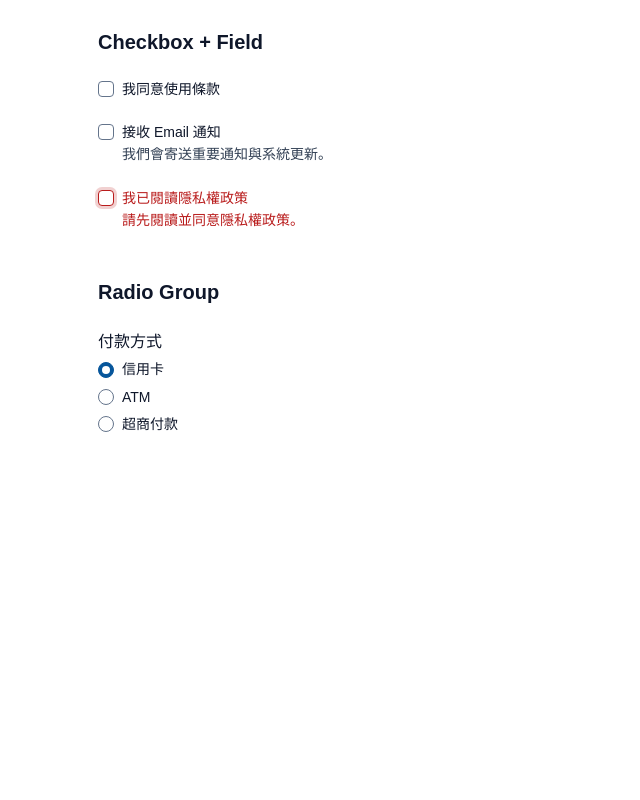
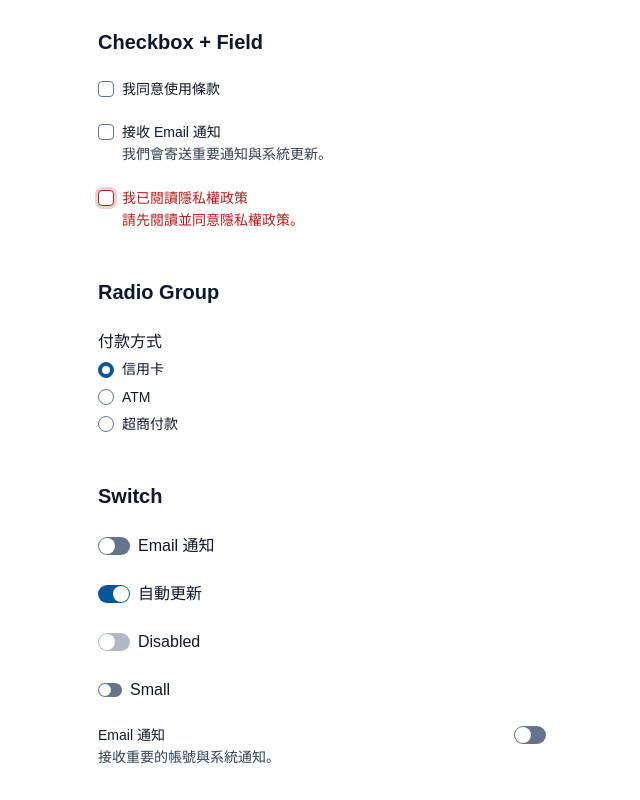
Before and after one commit to sufyspace/ui-kit-a11y, a React (Vite) app: page / in a window 1280 px wide. Shown: the part 3919-4719 px from the top of the page, without its empty margins (30-670 px from the left). Before the commit the page ends 4385 px from the top, so only its background shows below. Built offline with nearby package versions, Linux system fonts and the light colour scheme.

Commit message:
feat: add switch component

```diff
--- a/src/App.tsx
+++ b/src/App.tsx
@@ -12,6 +12,7 @@
 import { Textarea } from "@/components/ui/textarea"
 import { Checkbox } from "@/components/ui/checkbox"
 import { RadioGroup, RadioGroupItem } from "@/components/ui/radio-group"
+import { Switch } from "@/components/ui/switch"
 import { Search, Plus, Save, Trash2 } from "lucide-react"
 import {useState} from "react";
 
@@ -638,6 +639,70 @@
                     </FieldSet>
 
                 </section>
+
+                <section className="mt-12 max-w-md space-y-6">
+                    <h2 className="text-xl font-semibold">
+                        Switch
+                    </h2>
+
+                    <div className="flex items-center gap-2">
+                        <Switch id="email-switch" />
+
+                        <label htmlFor="email-switch">
+                            Email 通知
+                        </label>
+                    </div>
+
+                    <div className="flex items-center gap-2">
+                        <Switch
+                            id="enabled-switch"
+                            defaultChecked
+                        />
+
+                        <label htmlFor="enabled-switch">
+                            自動更新
+                        </label>
+                    </div>
+
+                    <div className="flex items-center gap-2">
+                        <Switch
+                            id="disabled-switch"
+                            disabled
+                        />
+
+                        <label htmlFor="disabled-switch">
+                            Disabled
+                        </label>
+                    </div>
+
+                    <div className="flex items-center gap-2">
+                        <Switch
+                            id="small-switch"
+                            size="sm"
+                        />
+
+                        <label htmlFor="small-switch">
+                            Small
+                        </label>
+                    </div>
+
+                    <Field orientation="horizontal">
+                        <FieldContent>
+                            <FieldLabel htmlFor="notification-switch">
+                                Email 通知
+                            </FieldLabel>
+
+                            <FieldDescription id="notification-description">
+                                接收重要的帳號與系統通知。
+                            </FieldDescription>
+                        </FieldContent>
+
+                        <Switch
+                            id="notification-switch"
+                            aria-describedby="notification-description"
+                        />
+                    </Field>
+                </section>
             </div>
         </main>
     )
--- /dev/null
+++ b/src/components/ui/switch.tsx
@@ -0,0 +1,32 @@
+import { Switch as SwitchPrimitive } from "@base-ui/react/switch"
+import { cn } from "cn"
+
+function Switch({
+                  className,
+                  size = "default",
+                  ...props
+                }: SwitchPrimitive.Root.Props & {
+  size?: "sm" | "default"
+}) {
+  return (
+      <SwitchPrimitive.Root
+          data-slot="switch"
+          data-cui-slot="switch"
+          data-size={size}
+          data-cui-size={size}
+          className={cn(
+              "peer group/switch relative inline-flex shrink-0 items-center rounded-full border border-transparent transition-all outline-none group-has-[:focus-visible]/field-label:border-transparent group-has-[:focus-visible]/field-label:ring-0 after:absolute after:-inset-x-3 after:-inset-y-2 focus-visible:border-ring focus-visible:ring-3 focus-visible:ring-ring/50 aria-invalid:border-destructive aria-invalid:ring-3 aria-invalid:ring-destructive/20 data-[size=default]:h-[18.4px] data-[size=default]:w-[32px] data-[size=sm]:h-[14px] data-[size=sm]:w-[24px] dark:aria-invalid:border-destructive/50 dark:aria-invalid:ring-destructive/40 data-checked:bg-primary data-unchecked:bg-input dark:data-unchecked:bg-input/80 data-disabled:cursor-not-allowed data-disabled:opacity-50",
+              className
+          )}
+          {...props}
+      >
+        <SwitchPrimitive.Thumb
+            data-slot="switch-thumb"
+            data-cui-slot="switch-thumb"
+            className="pointer-events-none block rounded-full bg-background ring-0 transition-transform group-data-[size=default]/switch:size-4 group-data-[size=sm]/switch:size-3 group-data-[size=default]/switch:data-checked:translate-x-[calc(100%-2px)] group-data-[size=sm]/switch:data-checked:translate-x-[calc(100%-2px)] dark:data-checked:bg-primary-foreground group-data-[size=default]/switch:data-unchecked:translate-x-0 group-data-[size=sm]/switch:data-unchecked:translate-x-0 dark:data-unchecked:bg-foreground"
+        />
+      </SwitchPrimitive.Root>
+  )
+}
+
+export { Switch }
```
